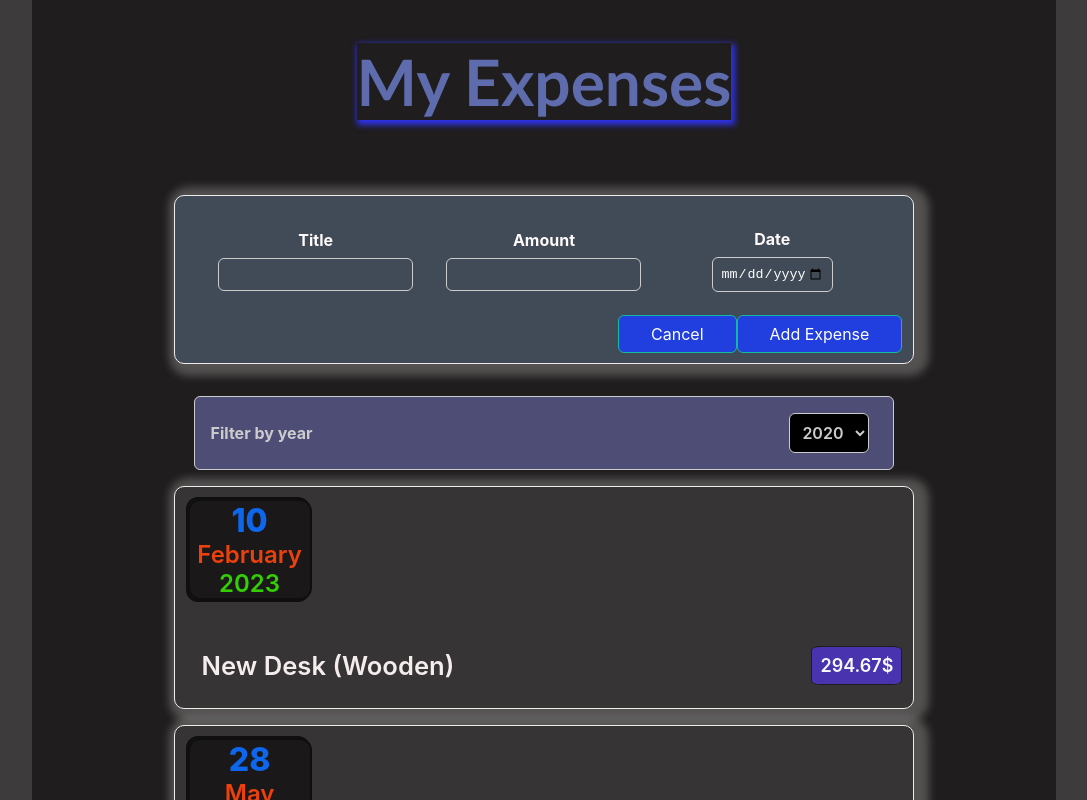
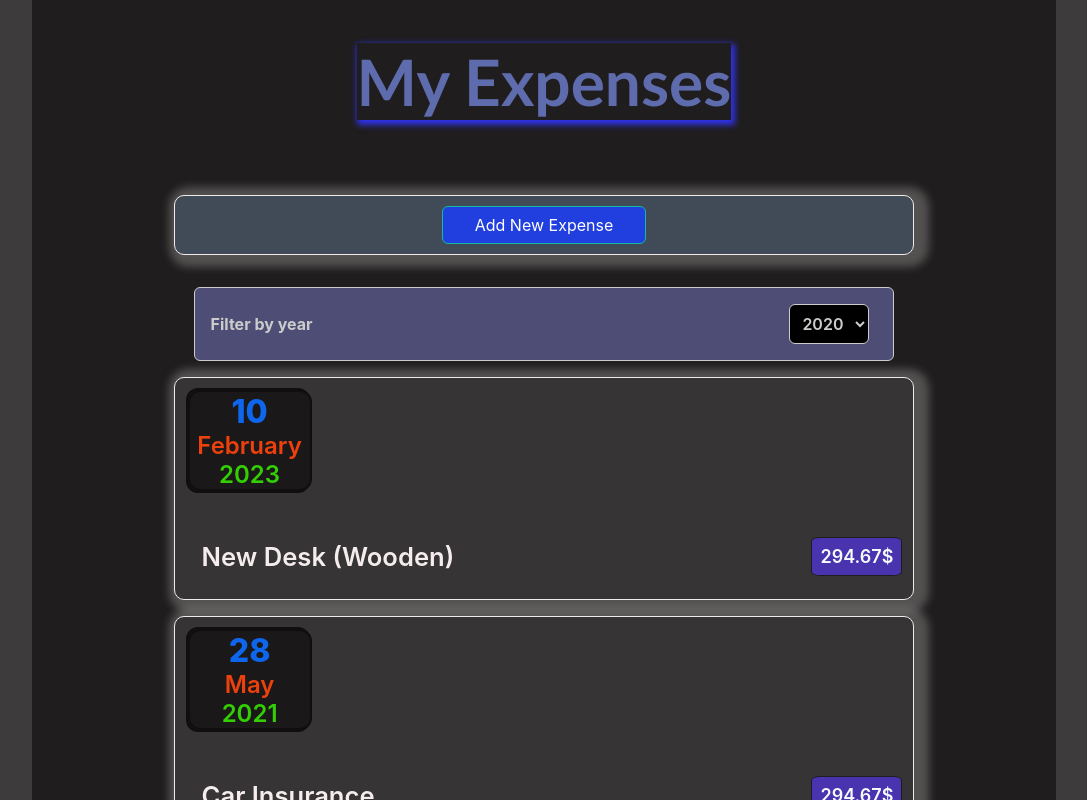
Before and after one commit to Said-laasri/Expense_app, a React (Create React App) app: page / in a window 1280 px wide. Shown: the top 800 px of the page, without its empty margins (96-1183 px from the left). Built offline with nearby package versions, Linux system fonts and the light colour scheme.

Commit message:
Add Edit button to show and hide form

```diff
--- a/src/components/NewExpense/NewExpense.css
+++ b/src/components/NewExpense/NewExpense.css
@@ -1,7 +1,22 @@
-.new-expense{
-    text-align: center;
-    margin: 2rem 0;
-    width: 70%;
-    background-color: #414a57;
-    padding: 1%;
+.new-expense {
+  text-align: center;
+  margin: 2rem 0;
+  width: 70%;
+  background-color: #414a57;
+  padding: 1%;
 }
+
+.edit {
+  font: inherit;
+  cursor: pointer;
+  background-color: #213edf;
+  color: white;
+  border: 1px solid #14b9a3;
+  padding: 0.5rem 2rem;
+  border-radius: 6px;
+}
+
+.edit:hover {
+  background-color: #14b9a3;
+  color: black;
+}
--- a/src/components/NewExpense/NewExpense.js
+++ b/src/components/NewExpense/NewExpense.js
@@ -1,26 +1,45 @@
-import ExpenseForm from './ExpenseForm';
-import { v4 as uuidv4 } from 'uuid';
-import Card from '../UI/Card';
-import './NewExpense.css';
-
+import ExpenseForm from "./ExpenseForm";
+import { useState } from "react";
+import { v4 as uuidv4 } from "uuid";
+import Card from "../UI/Card";
+import "./NewExpense.css";
 
 const NewExpanse = (props) => {
+  const [isEditing, setIsEditing] = useState(false);
+
   const saveExpenseDataHandler = (enteredExpenseData) => {
     const expenseData = {
       ...enteredExpenseData,
-            id: uuidv4()
+      id: uuidv4(),
     };
     props.onAddNewExpanse(expenseData);
+    setIsEditing(false);
   };
 
+  const displayFormHandler = () => {
+    setIsEditing(true);
+  };
 
+  const hideFormHandler = () => {
+    setIsEditing(false);
+  };
 
   return (
     <Card className="new-expense">
-            <ExpenseForm onSaveExpanse={saveExpenseDataHandler} />
+      {!isEditing && (
+        <button className="edit" onClick={displayFormHandler}>
+          Add New Expense
+        </button>
+      )}
+      {isEditing && (
+        <ExpenseForm
+          style={{ display: "none" }}
+          onSaveExpanse={saveExpenseDataHandler}
+          onCancel={hideFormHandler}
+        />
+      )}
     </Card>
   );
-
 };
 
 export default NewExpanse;
```
Lines whose indentation alone changed are shown as unchanged.
